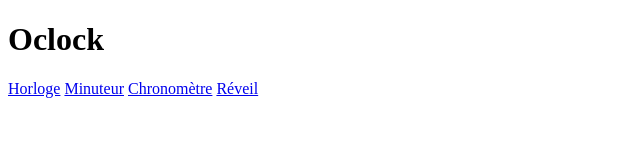
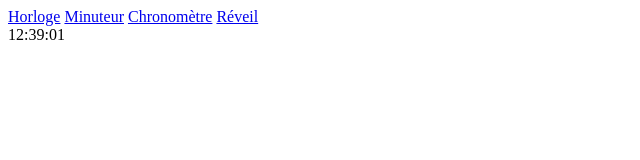
Before and after one commit to malo-martiniani/runtrackJs, a plain HTML site: page Oclock/chronometre.html in a window 1280 px wide. Shown: the whole page, without its empty margins (0-640 px from the left). Drawn offline with Linux system fonts and the light colour scheme.

Commit message:
Remove redundant header and add clock display to chronometre, minuteur, and reveil pages

```diff
--- a/Oclock/chronometre.html
+++ b/Oclock/chronometre.html
@@ -8,7 +8,6 @@
 </head>
 <body>
     <header>
-        <h1>Oclock</h1>
         <nav>
             <a href="index.html">Horloge</a>
             <a href="minuteur.html">Minuteur</a>
@@ -16,6 +15,7 @@
             <a href="reveil.html">Réveil</a>
         </nav>
     </header>
+    <div id="MyClockDisplay" class="clock" onload="showTime()"></div>
     <script src="script.js"></script>
 </body>
 </html>
```
Also changed, not shown: Oclock/index.html (+0 -1 lines), Oclock/minuteur.html (+1 -1 lines), Oclock/reveil.html (+1 -1 lines).
